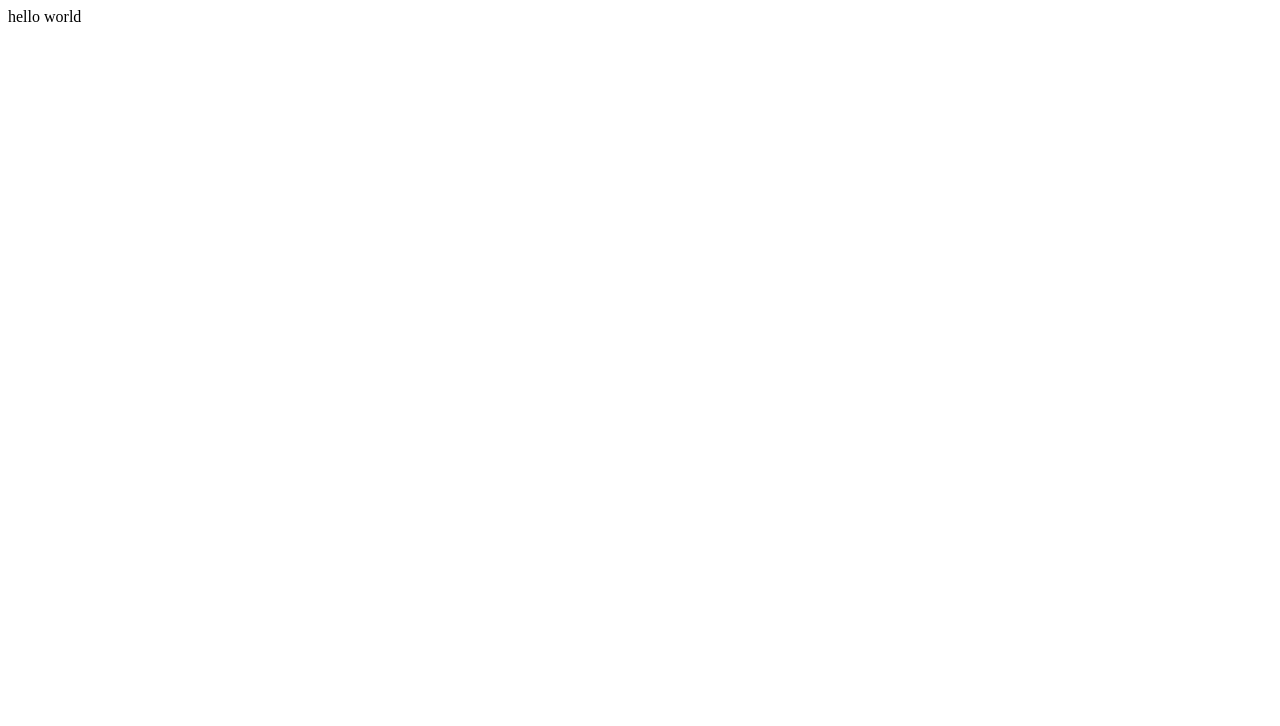
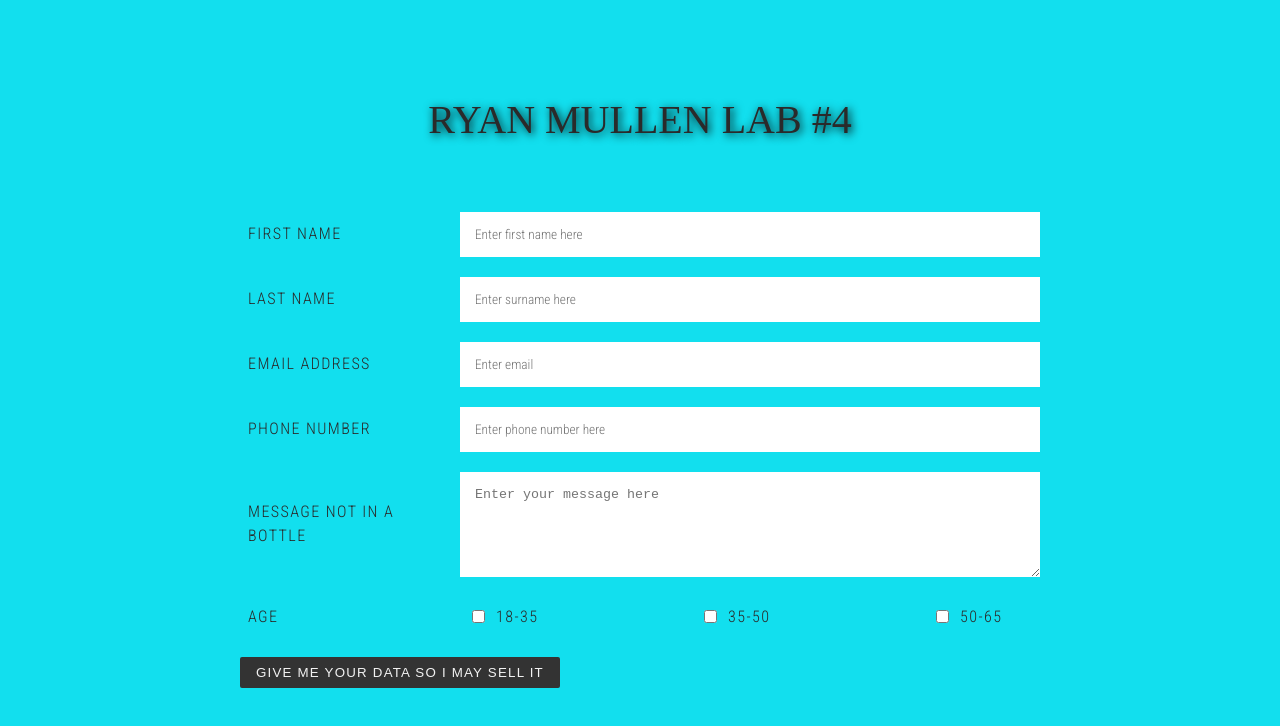
Before and after one commit to rtm-code/RyanMullen-INST.github.iocopy, a website: page public/lab_4/index.html in a window 1280 px wide. Drawn offline with Linux system fonts and the light colour scheme; a web font is replaced by a local one.

Commit message:
Commit Lab 4
Lab 4 "finished" without the tests

```diff
--- a/public/lab_4/index.html
+++ b/public/lab_4/index.html
@@ -1 +1,76 @@
-hello world
+<!DOCTYPE html>
+<html lang="en">
+  <head>
+    <meta charset="utf-8">
+    <title>Ryan Mullen Lab 4</title>
+    <link href="https://fonts.googleapis.com/css?family=Roboto+Condensed:300|Cinzel+Decorative:700" rel="stylesheet">
+    <link href="https://fonts.googleapis.com/css2?family=Grenze+Gotisch:wght@400;900&display=swap" rel="stylesheet">
+
+    <link href="style.css" rel="stylesheet">
+  </head>
+
+<body>
+
+    <div class="header">
+        <h1>Ryan Mullen Lab #4</h1>
+    </div>
+
+    <form action="/api" method="post">
+    <div class="container">
+        <ul class="flex-outer">
+            <!--CITATION: https://webdesign.tutsplus.com/tutorials/building-responsive-forms-with-flexbox--cms-26767-->
+            <li>
+            <label for="first-name">First Name</label>
+            <input type="text" name="first-name" id="fname" placeholder="Enter first name here" maxlength="140">
+            </li>
+
+            <li>
+            <label for="last-name">Last Name</label>
+            <input type="text" name="last-name" id="lname" placeholder="Enter surname here" maxlength="140">
+            </li>
+
+            <li>
+            <label for="email">Email address</label>
+            <input type="email" name="email" id="email" placeholder="Enter email">
+            </li>
+
+            <li>
+            <label for="phone">Phone Number</label>
+            <input type="tel" name ="phone" id="phone" placeholder="Enter phone number here">
+            </li>
+
+            <li>
+            <label for="message">Message not in a bottle</label>
+            <textarea rows="5" cols="33" name="message" id="message" placeholder="Enter your message here"></textarea>
+            </li>
+
+            <li>
+                <p>Age</p>
+                <ul class="flex-inner">
+                  <li>
+                      <input type="checkbox" id="18-35" name="age">
+                      <label for="18-35">18-35</label>
+                  </li>
+                  <li>
+                    <input type="checkbox" id="35-50" name="age">
+                    <label for="35-50">35-50</label>
+                  </li>
+
+                  <li>
+                    <input type="checkbox" id="50-65" name="age">
+                    <label for="50-65">50-65</label>
+                  </li>
+
+                </ul>
+              </li>
+
+            <li>
+            <button type="submit" id="button" name ="button">GIVE ME YOUR DATA SO I MAY SELL IT</button>
+            </li>
+        </ul>
+        </form>
+    </div>
+
+
+</body>
+</html>
--- a/public/lab_4/style.css
+++ b/public/lab_4/style.css
@@ -11,16 +11,97 @@ html, body {
   }
 
   body {
-    width: 70%;
-    min-width: 800px;
+    font: normal 18px/1.5 "Fira Sans", "Helvetica Neue", sans-serif;
+
+    background-color: #12dfee;
+    padding: 50px 0;
+  }
+
+  .container {
+    width: 80%;
+    max-width: 1200px;
     margin: 0 auto;
-    background-color: #6091C3;
   }
+
+  .container * {
+    box-sizing: border-box;
+  }
+
+  .flex-outer,
+  .flex-inner {
+    list-style-type: none;
+    padding: 0;
+  }
+
+  .flex-outer {
+    max-width: 800px;
+    margin: 0 auto;
+  }
+
+  .flex-outer li,
+  .flex-inner {
+    display: flex;
+    flex-wrap: wrap;
+    align-items: center;
+  }
+
+  .flex-inner {
+    padding: 0 8px;
+    justify-content: space-between;
+  }
+
+  .flex-outer > li:not(:last-child) {
+    margin-bottom: 20px;
+  }
+
+  .flex-outer li label,
+  .flex-outer li p {
+  padding: 8px;
+  font-weight: 300;
+  letter-spacing: .09em;
+  text-transform: uppercase;
+}
+
+.flex-outer > li > label,
+.flex-outer li p {
+  flex: 1 0 120px;
+  max-width: 220px;
+}
+
+.flex-outer > li > label + *,
+.flex-inner {
+  flex: 1 0 220px;
+}
+
+.flex-outer li p {
+  margin: 0;
+}
+
+.flex-outer li input:not([type='checkbox']),
+.flex-outer li textarea {
+  padding: 15px;
+  border: none;
+}
+
+.flex-outer li button {
+  margin-right: auto;
+  padding: 8px 16px;
+  border: none;
+  background: #333;
+  color: #f2f2f2;
+  text-transform: uppercase;
+  letter-spacing: .09em;
+  border-radius: 2px;
+}
+
+.flex-inner li {
+  width: 100px;
+}
 
   /* || typography */
 
   h1, h2, h3 {
-    font-family: 'Comfortaa', cursive;
+    font-family: 'Times New Roman', cursive;
     color: #2a2a2a;
   }
 
@@ -60,12 +141,12 @@ html, body {
   }
 
   body > * {
-    background-color: red;
+    background-color: #12dfee;
     padding: 1%;
   }
 
   .main, .header, nav, .article, .aside, footer, section {
-    background-color: rgba(0,255,0,0.5);
+    background-color: #12dfee;;
     padding: 1%;
   }
 
--- a/server.js
+++ b/server.js
@@ -16,6 +16,8 @@ app.route('/api')
   })
   .post((req, res) => {
     console.log('POST request detected');
+    console.log('Form data in req.body', req.body);
+    res.send('hello world');
   });
 
 app.listen(port, () => {
```
Also changed, not shown: public/lab_3/index.html (line endings or trailing spaces).
